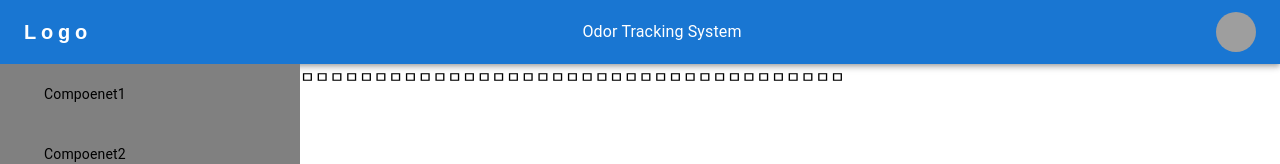
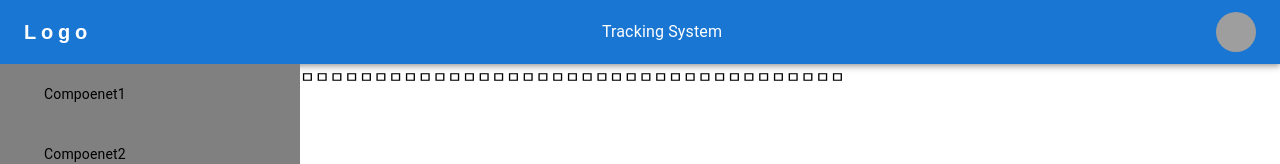
Before and after one commit to EsRun/TrackingGps, a React (Create React App) app: page / in a window 1280 px wide. Shown: the top 164 px of the page. Built offline with nearby package versions, Linux system fonts and the light colour scheme; grey boxes are pictures that could not be loaded.

Commit message:
fix : title

```diff
--- a/src/layout/Nav.tsx
+++ b/src/layout/Nav.tsx
@@ -87,7 +87,7 @@ const Nav = () => {
                 justifyContent: "center",
               }}
             >
-              <Typography>Odor Tracking System</Typography>
+              <Typography>Tracking System</Typography>
             </Box>
 
             <Box sx={{ flexGrow: 0 }}>
```
